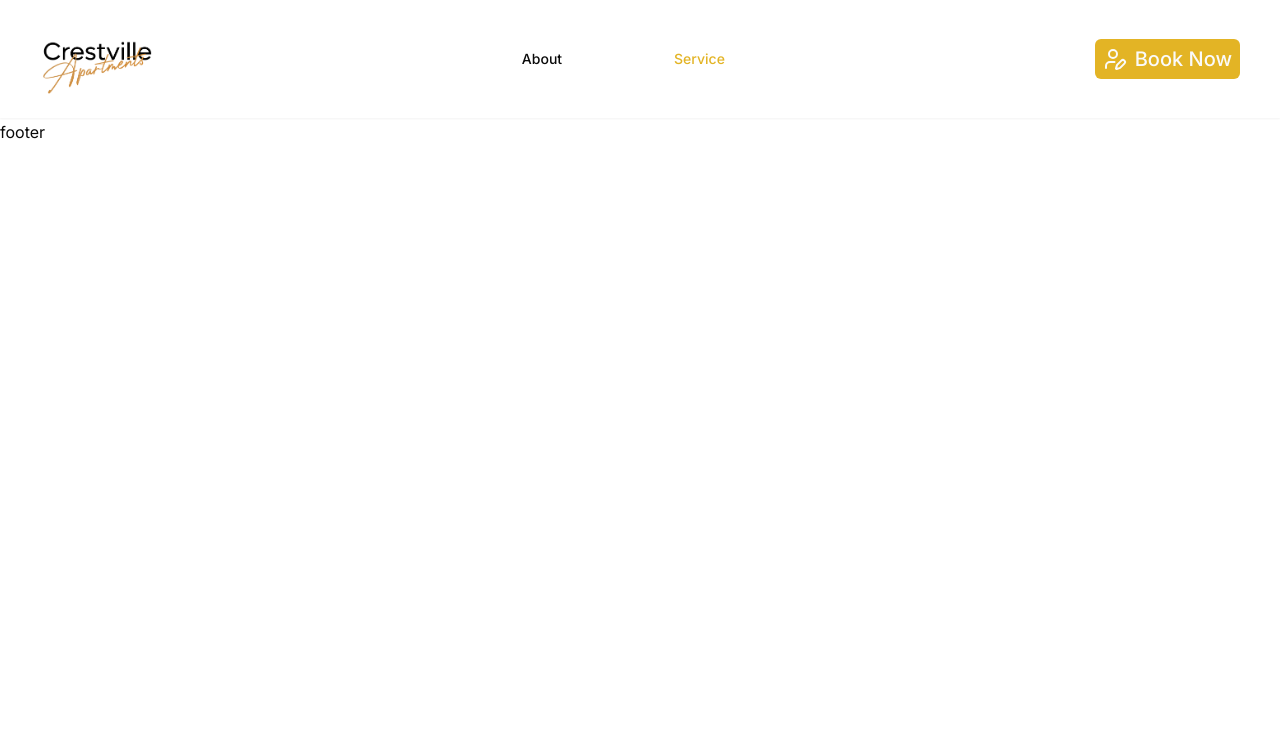
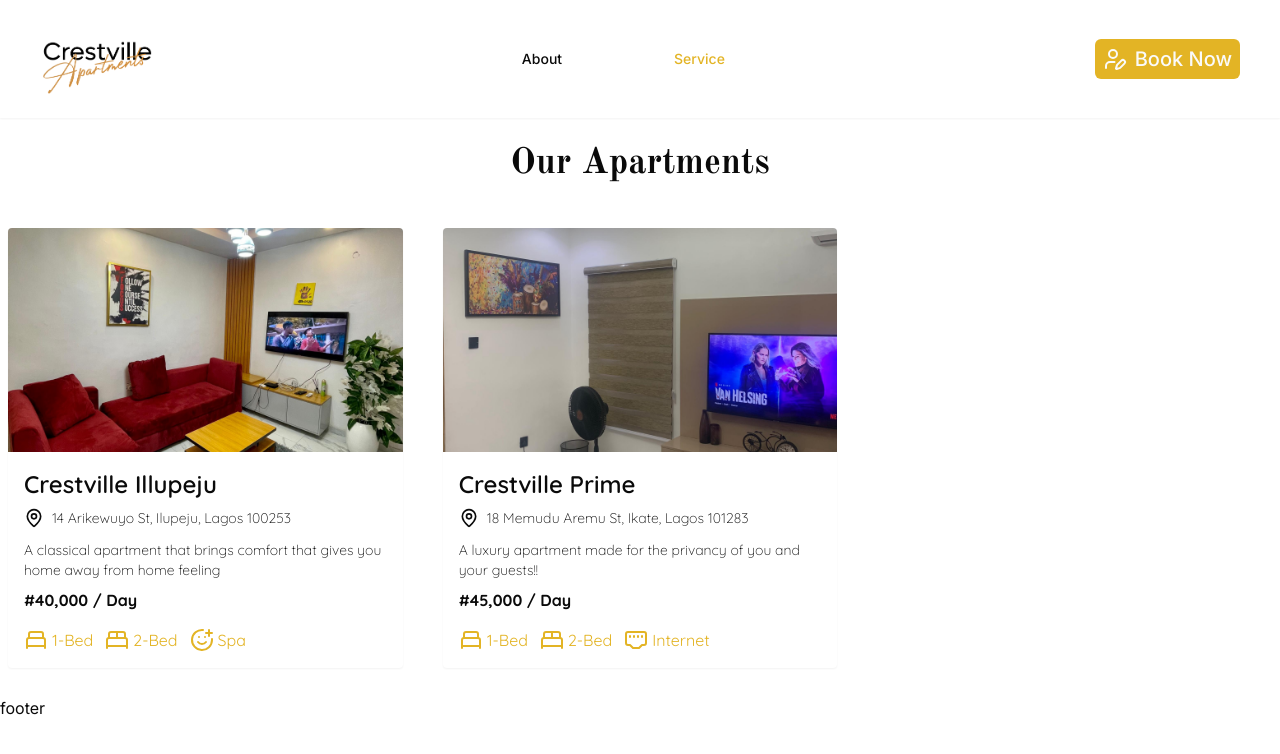
Before and after one commit to titosco/Crestville, a Next.js app in the folder crestville/: page /listings in a window 1280 px wide. Shown: the top 754 px of the page. Built offline with nearby package versions, Linux system fonts and the light colour scheme; no server answers.

Commit message:
adding listings

```diff
--- a/crestville/app/globals.css
+++ b/crestville/app/globals.css
@@ -46,12 +46,37 @@
   @apply flex px-2 text-xs gap-2 items-center mt-4 md:mt-5 md:text-lg lg:text-xl
 }
 
+.container{
+  @apply flex flex-col max-w-4xl mx-auto p-3 my-7 gap-4
+}
+
 .desc{
   @apply text-base mt-5 md:mt-10 md:text-xl font-light
 }
 
 .features-header{
   @apply flex mt-3 md:mt-4 gap-3 text-primary
+}
+.card{
+  @apply bg-white rounded overflow-hidden shadow-sm relative hover:shadow-lg
+}
+.card-inner{
+  @apply w-full h-full relative
+}
+.card-face{
+  @apply relative w-full h-full
+}
+.img-front{
+  @apply w-full h-48 sm:h-56 object-cover
+}
+.card-title{
+  @apply text-xl md:text-2xl font-semibold text-center
+}
+.card-address{
+  @apply flex text-sm items-center mt-2 md:mt-2 md:text-sm gap-2 font-light
+}
+.card-desc{
+  @apply flex text-sm gap-2 font-light mt-3
 }
 
 /* body {
--- a/crestville/app/listing/ilupeju/page.jsx
+++ b/crestville/app/listing/ilupeju/page.jsx
@@ -16,9 +16,9 @@ const ilupeju = () => {
             />
             <span className="title ">Crestville <span className="title-span">Apartments</span></span>
         </div>
-        <div className="flex flex-col max-w-4xl mx-auto p-3 my-7 gap-4">
+        <div className="container">
           <p className="text-xl md:text-2xl font-semibold">
-            <span><strong>Crestville illupeju</strong> - # 45,000 / Day</span>
+            <span><strong>Crestville illupeju</strong> - #45,000 / Day</span>
             <span className="address"><MapPin />    14 Arikewuyo St, Ilupeju, Lagos 100253, Lagos</span>
             <Button className="btn" ><UserPen/>Book Now</Button>
           </p>
--- /dev/null
+++ b/crestville/app/listings/ListingItem.jsx
@@ -0,0 +1,76 @@
+import React from "react";
+import Img1 from '../images/ilupeju_3.jpeg'
+import Img2 from '../images/prime_1.jpeg'
+import Image from "next/image";
+import { BedDouble, BedSingle, EthernetPort, MapPin, SmilePlus } from "lucide-react";
+
+const ListingItem = () => {
+  return <div>
+    {/* comtainer for each card */}
+    <div className=" mt-4 grid relative lg:grid-cols-3 gap-10">
+        {/* cards for the first 3 listings */}
+        {/* card 1 */}
+        <div className="card">
+            <div className="card-inner">
+                <div className="card-face">
+                    <Image
+                    alt=""
+                    src={Img1}
+                    className="img-front"
+                    />
+                    <div className="m-4">
+                        <span className="card-title">
+                        Crestville Illupeju
+                        </span>
+                        <span className="card-address"><MapPin className="w-5 h-5"/>    14 Arikewuyo St, Ilupeju, Lagos 100253</span>
+                        <span className="card-desc">
+                            A classical apartment that brings comfort that gives you home away from home feeling
+                        </span>
+                        <span className="flex
+                        mt-2 font-semibold">
+                            <strong>#40,000 / Day</strong>
+                        </span>
+                        <ul className="features-header">
+                        <li className="features"><BedSingle/>1-Bed</li>
+                        <li className="features"><BedDouble/>2-Bed</li>
+                        <li className="features"><SmilePlus/>Spa</li>
+                        </ul>
+                    </div>
+                </div>
+            </div>
+        </div>
+        {/* card 2 */}
+        <div className="card">
+            <div className="card-inner">
+                <div className="card-face">
+                    <Image
+                    alt=""
+                    src={Img2}
+                    className="img-front"
+                    />
+                    <div className="m-4">
+                        <span className="card-title">
+                        Crestville Prime
+                        </span>
+                        <span className="card-address"><MapPin className="w-5 h-5"/>18 Memudu Aremu St, Ikate, Lagos 101283</span>
+                        <span className="card-desc">
+                            A luxury apartment made for the privancy of you and your guests!!
+                        </span>
+                        <span className="flex
+                        mt-2 font-semibold">
+                            <strong>#45,000 / Day</strong>
+                        </span>
+                        <ul className="features-header">
+                        <li className="features"><BedSingle/>1-Bed</li>
+                        <li className="features"><BedDouble/>2-Bed</li>
+                        <li className="features"><EthernetPort/>Internet</li>
+                        </ul>
+                    </div>
+                </div>
+            </div>
+        </div>
+    </div>
+  </div>;
+};
+
+export default ListingItem;
--- a/crestville/app/listings/page.jsx
+++ b/crestville/app/listings/page.jsx
@@ -1,7 +1,13 @@
 import React from "react";
+import ListingItem from "./ListingItem";
 
 const listings = () => {
-  return <div>listings</div>;
+  return <div>
+    <h1 className="text-2xl font-semibold font-header text-center mt-28 sm:mt-36 sm:text-4xl">Our Apartments</h1>
+    <div className="flex flex-col mx-auto p-2 max-x-6xl gap-8 my-5">
+        <ListingItem />
+    </div>
+  </div>;
 };
 
 export default listings;
```
Also changed, not shown: crestville/app/images/prime_1.jpeg (added).
